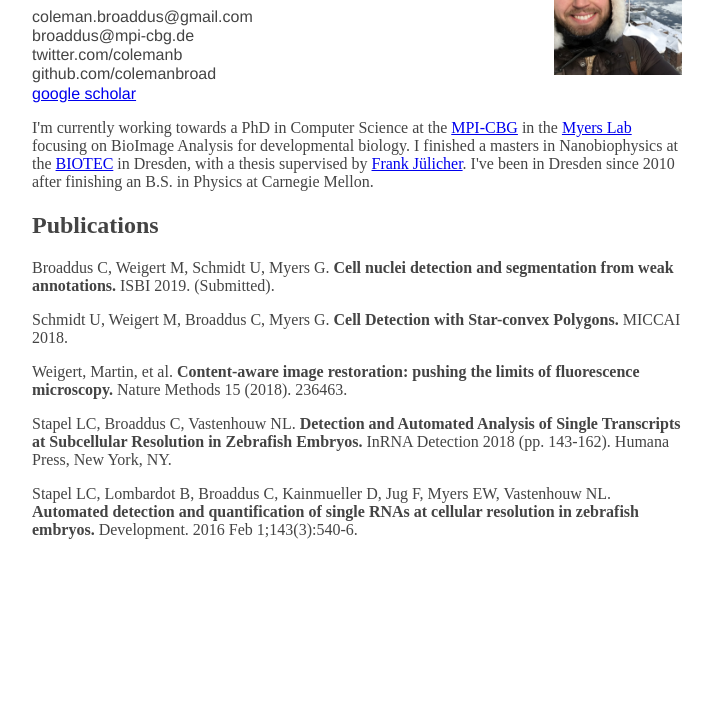
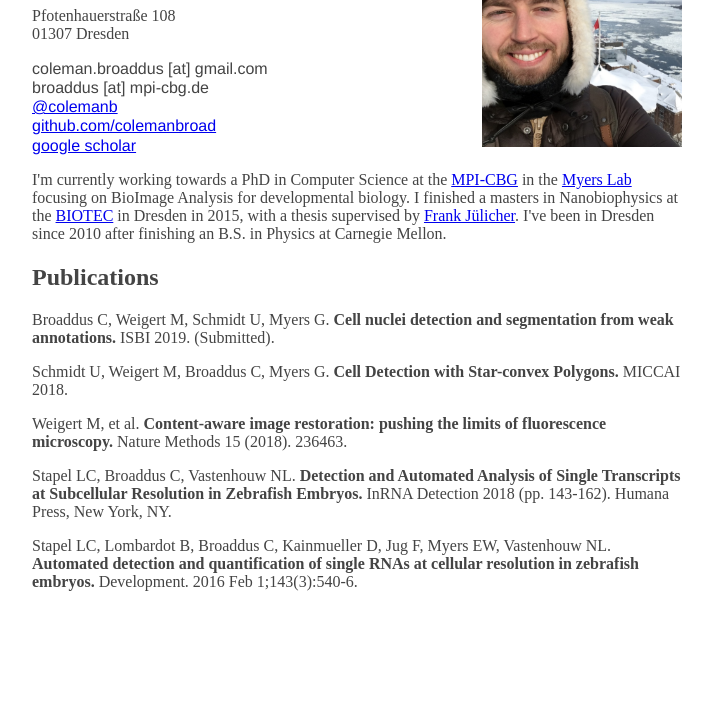
Before and after one commit to colemanbroad/colemanb-net, a plain HTML site: page docs/index.html in a window 1280 px wide. Shown: the part 93-800 px from the top of the page, without its empty margins (283-996 px from the left). Drawn offline with Linux system fonts and the light colour scheme.

Commit message:
index now created directly from markdown.

```diff
--- a/docs/index.html
+++ b/docs/index.html
@@ -4,42 +4,35 @@
   <meta http-equiv="Content-Type" content="text/html; charset=utf-8" />
   <meta http-equiv="Content-Style-Type" content="text/css" />
   <meta name="generator" content="pandoc" />
-  <title>Deep Learning on the Cluster</title>
+  <title></title>
   <style type="text/css">code{white-space: pre;}</style>
-  <link rel="stylesheet" href="main.css" type="text/css" />
-  </head>
+</head>
+<body>
+<p><link rel="stylesheet" type="text/css" href="main.css"></p>
+<p><img src="imgs/canada_1.png" style="float: right; width: 200px"></p>
+<h1 id="coleman-broaddus">Coleman Broaddus</h1>
+<div id="address">
+<p>Pfotenhauerstraße 108<br />
+01307 Dresden</p>
+</div>
+<div id="contact">
+<p>coleman.broaddus [at] gmail.com<br />
+broaddus [at] mpi-cbg.de<br />
+<a href="https://twitter.com/colemanb"><span class="citation">@colemanb</span></a><br />
+<a href="github.com/colemanbroad" class="uri">github.com/colemanbroad</a><br />
+<a href="https://scholar.google.de/citations?user=Mg5hbr4AAAAJ&amp;hl=en">google scholar</a></p>
+</div>
+<div style="clear: right;">
 
-
-<div id="top">
-	<div id="header" style="float: left; width: 400px;">
-		<h1 class="title" style="margin-top: 0px">Coleman Broaddus</h1>
-		<div id="contact">
-			<p>coleman.broaddus@gmail.com</p>
-			<p>broaddus@mpi-cbg.de</p>
-			<p>twitter.com/colemanb</p>
-			<p>github.com/colemanbroad</p>
-			<a href="https://scholar.google.de/citations?user=Mg5hbr4AAAAJ&hl=en">google scholar</a>
-			</div>
-		</div>
-
-	<img src="imgs/canada_1_128.png" style="float: right;">
-
-	</div>
-
-<div style="clear: left;"></div>
-
-<div id=main style="margin:10px 0 0 0">
-<p>
-I'm currently working towards a PhD in Computer Science at the <a href="https://www.mpi-cbg.de/home/">MPI-CBG</a> in the <a href="https://www.mpi-cbg.de/research-groups/current-groups/gene-myers/research-focus/">Myers Lab</a> focusing on BioImage Analysis for developmental biology.
-I finished a masters in Nanobiophysics at the <a href="http://www.biotec.tu-dresden.de/">BIOTEC</a> in Dresden, with a thesis supervised by <a href="https://www.pks.mpg.de/biological-physics/frank-juelicher/">Frank Jülicher</a>.
-I've been in Dresden since 2010 after finishing an B.S. in Physics at Carnegie Mellon.
-</p>
 </div>
-
+<div id="bio">
+<p>I'm currently working towards a PhD in Computer Science at the <a href="%22https://www.mpi-cbg.de/home/%22">MPI-CBG</a> in the <a href="https://myerslab.mpi-cbg.de/">Myers Lab</a> focusing on BioImage Analysis for developmental biology. I finished a masters in Nanobiophysics at the <a href="http://www.biotec.tu-dresden.de/teaching/masters-courses/nanobiophysics/">BIOTEC</a> in Dresden in 2015, with a thesis supervised by <a href="%22https://www.pks.mpg.de/biological-physics/frank-juelicher/">Frank Jülicher</a>. I've been in Dresden since 2010 after finishing an B.S. in Physics at Carnegie Mellon.</p>
+</div>
 <h2 id="publications">Publications</h2>
-
-<p>Broaddus C, Weigert M, Schmidt U, Myers G. <b>Cell nuclei detection and segmentation from weak annotations.</b> ISBI 2019. (Submitted).</p>
-<p>Schmidt U, Weigert M, Broaddus C, Myers G. <b>Cell Detection with Star-convex Polygons.</b> MICCAI 2018.</p>
-<p>Weigert, Martin, et al. <b>Content-aware image restoration: pushing the limits of fluorescence microscopy.</b> Nature Methods 15 (2018). 236463.</p>
-<p>Stapel LC, Broaddus C, Vastenhouw NL. <b>Detection and Automated Analysis of Single Transcripts at Subcellular Resolution in Zebrafish Embryos.</b> InRNA Detection 2018 (pp. 143-162). Humana Press, New York, NY.</p>
-<p>Stapel LC, Lombardot B, Broaddus C, Kainmueller D, Jug F, Myers EW, Vastenhouw NL. <b>Automated detection and quantification of single RNAs at cellular resolution in zebrafish embryos.</b> Development. 2016 Feb 1;143(3):540-6.</p>
+<p>Broaddus C, Weigert M, Schmidt U, Myers G. <strong>Cell nuclei detection and segmentation from weak annotations.</strong> ISBI 2019. (Submitted).</p>
+<p>Schmidt U, Weigert M, Broaddus C, Myers G. <strong>Cell Detection with Star-convex Polygons.</strong> MICCAI 2018.</p>
+<p>Weigert M, et al. <strong>Content-aware image restoration: pushing the limits of fluorescence microscopy.</strong> Nature Methods 15 (2018). 236463.</p>
+<p>Stapel LC, Broaddus C, Vastenhouw NL. <strong>Detection and Automated Analysis of Single Transcripts at Subcellular Resolution in Zebrafish Embryos.</strong> InRNA Detection 2018 (pp. 143-162). Humana Press, New York, NY.</p>
+<p>Stapel LC, Lombardot B, Broaddus C, Kainmueller D, Jug F, Myers EW, Vastenhouw NL. <strong>Automated detection and quantification of single RNAs at cellular resolution in zebrafish embryos.</strong> Development. 2016 Feb 1;143(3):540-6.</p>
+</body>
+</html>
--- a/docs/main.css
+++ b/docs/main.css
@@ -22,6 +22,7 @@ p code {
     white-space: nowrap;
 }
 
+
 #contact p{
 	font-family: helvetica;
 	padding: 0px;
```
Also changed, not shown: docs/resume.html (+69 -21 lines), 4 other files.
